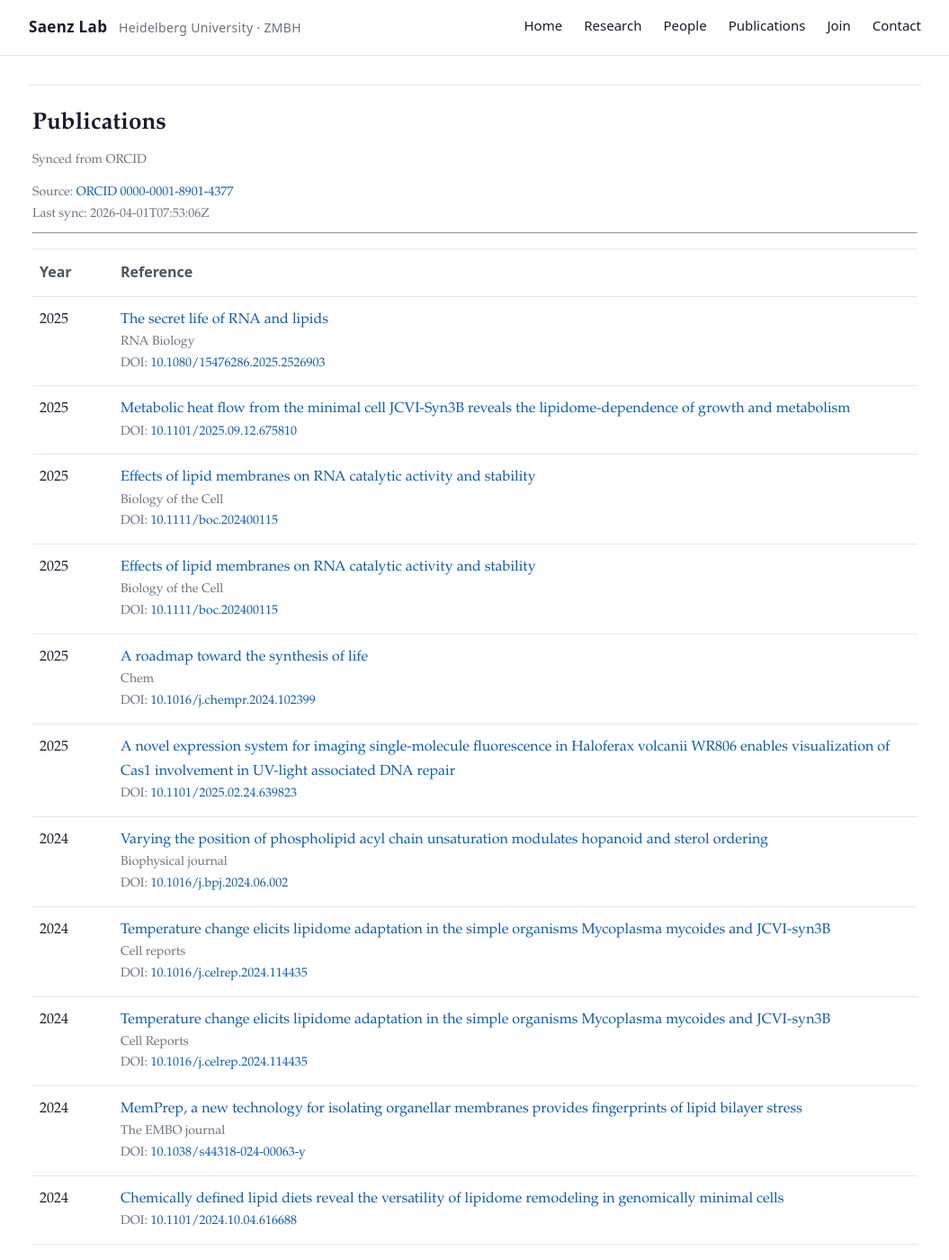
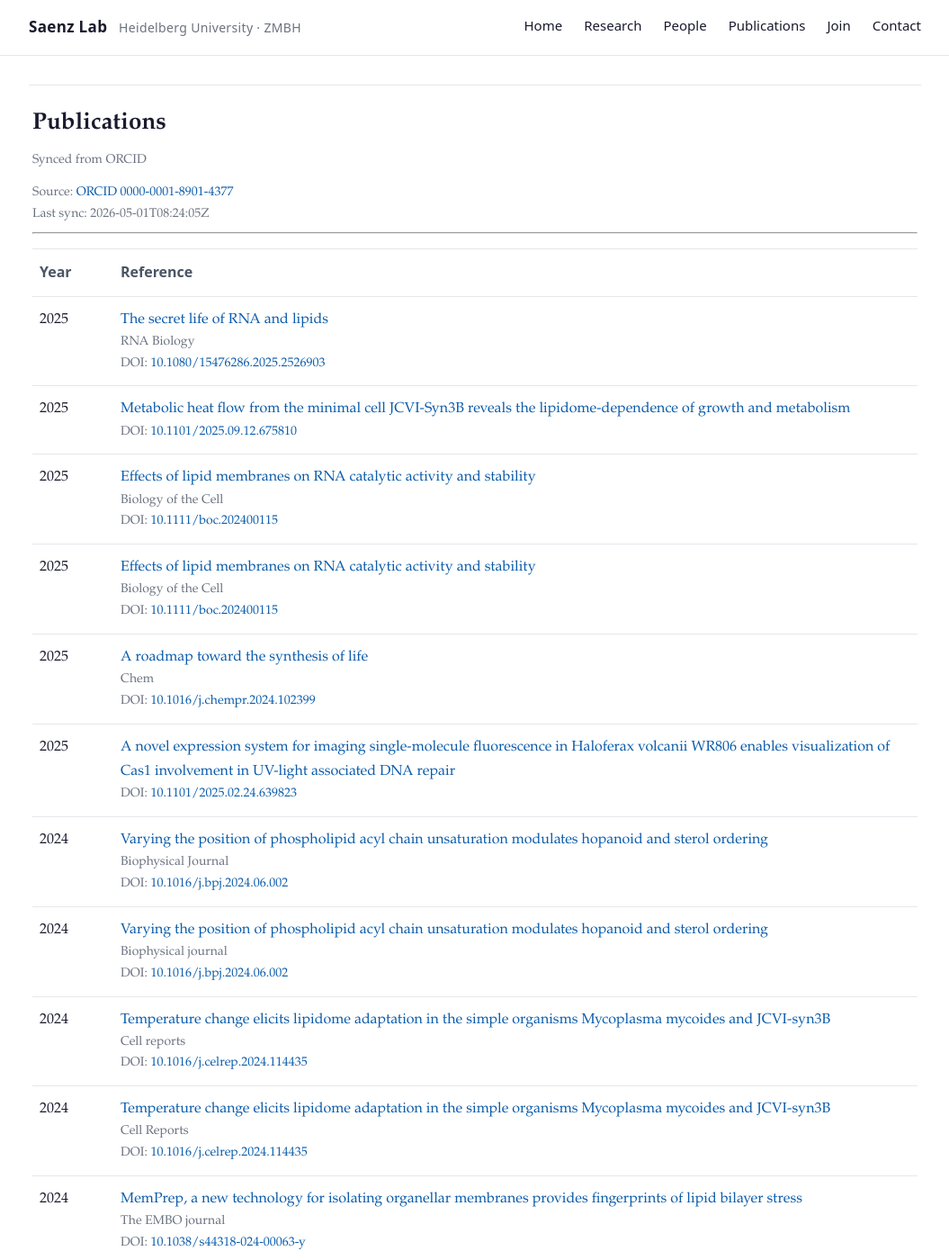
Before and after one commit to Saenz-Lab/Saenz-Lab.github.io, a Jekyll site: the page built from publications.md, in a window 1280 px wide and 1400 px high. Shown: the whole window at 90% size, without its empty margins (112-1167 px from the left). Built offline with Jekyll 4.4.1, drawn with Linux system fonts in a browser that asks for light colours.

Commit message:
Update publications from ORCID

```diff
--- a/_data/publications.json
+++ b/_data/publications.json
@@ -1,6 +1,6 @@
 {
   "orcid": "0000-0001-8901-4377",
-  "generated_at": "2026-04-01T07:53:06Z",
+  "generated_at": "2026-05-01T08:24:05Z",
   "items": [
     {
       "title": "The secret life of RNA and lipids",
@@ -49,6 +49,14 @@
       "type": "preprint",
       "doi": "10.1101/2025.02.24.639823",
       "link": "https://doi.org/10.1101/2025.02.24.639823"
+    },
+    {
+      "title": "Varying the position of phospholipid acyl chain unsaturation modulates hopanoid and sterol ordering",
+      "year": 2024,
+      "journal": "Biophysical Journal",
+      "type": "journal-article",
+      "doi": "10.1016/j.bpj.2024.06.002",
+      "link": "https://doi.org/10.1016/j.bpj.2024.06.002"
     },
     {
       "title": "Varying the position of phospholipid acyl chain unsaturation modulates hopanoid and sterol ordering",
```
